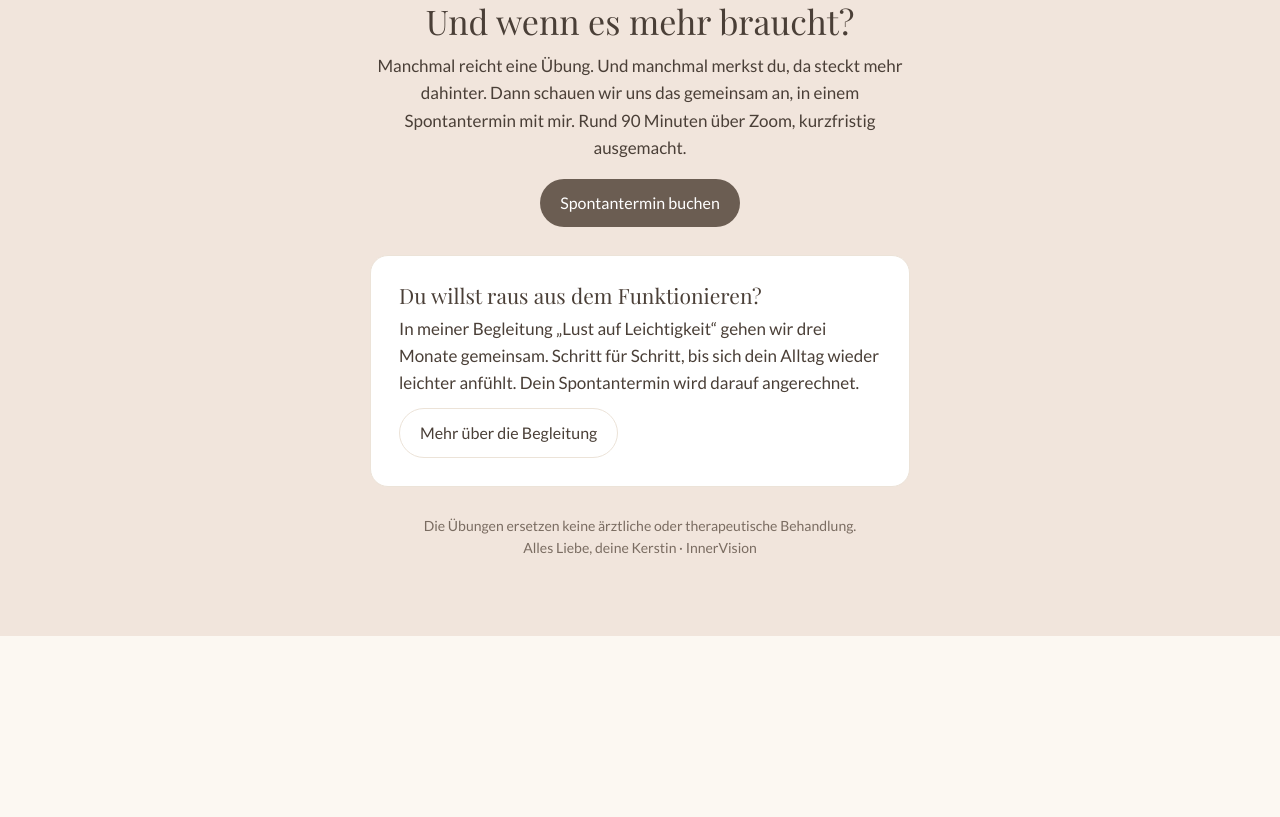
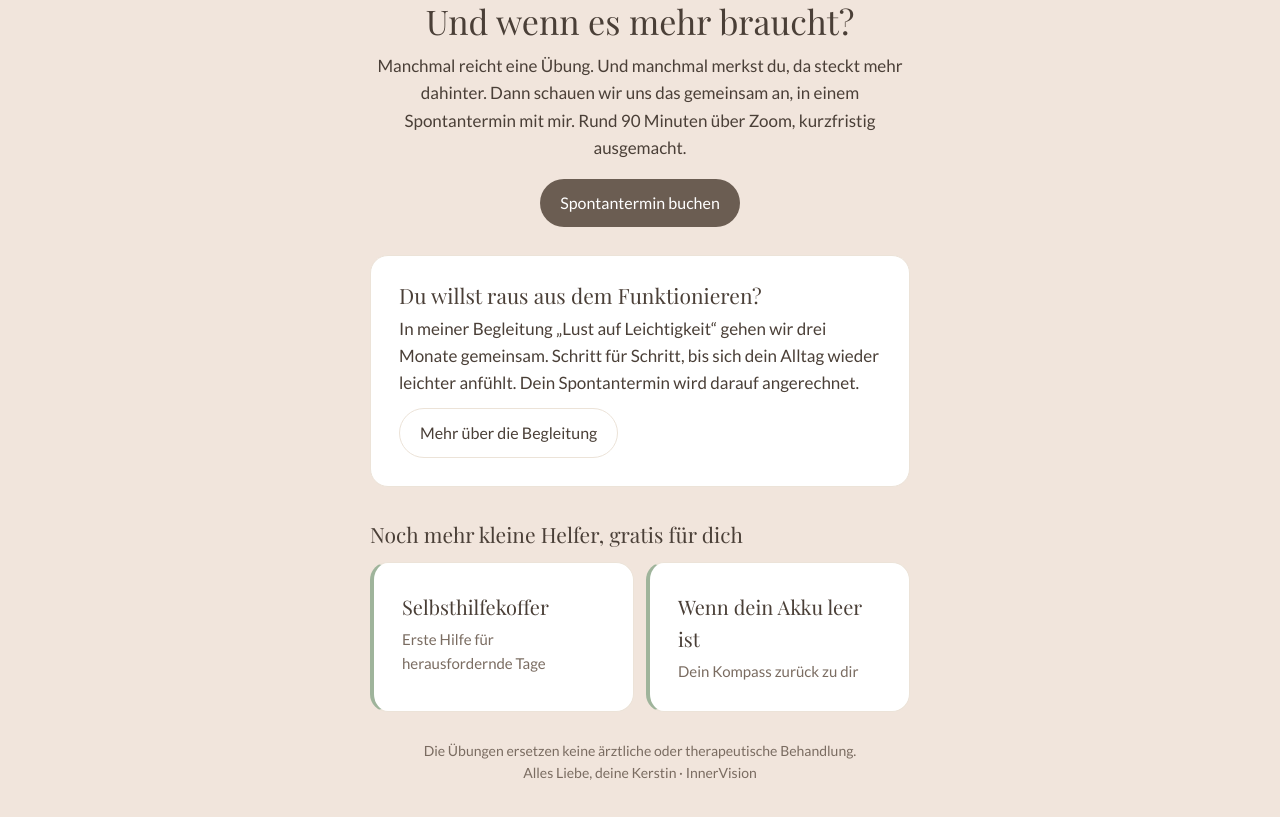
Before and after one commit to InnerVision-Kerstin/soforthilfe-leichtigkeit-q7v3, a plain HTML site: page index.html in a window 1280 px wide. Shown: the part 7300-8117 px from the top of the page. Before the commit the page ends 7936 px from the top, so only its background shows below. Drawn offline with nearby package versions, Linux system fonts and the light colour scheme.

Commit message:
Gratis Helfer als Downsell
Co-Authored-By: Claude Opus 5.5 <noreply@anthropic.com>
Claude-Session: https://claude.ai/code/session_01VGdCnbxnbqEbb5xFHUdTVR

```diff
--- a/index.html
+++ b/index.html
@@ -96,6 +96,11 @@ details summary{cursor:pointer;color:var(--soft);margin-top:18px;min-height:44px
 .about{display:grid;grid-template-columns:minmax(0,260px) minmax(0,1fr);gap:28px;align-items:center}
 .about img{width:100%;aspect-ratio:2/3;object-fit:cover;border-radius:18px;display:block}
 @media(max-width:600px){.about{grid-template-columns:1fr}.about img{max-width:280px;margin:0 auto}}
+.gifts{display:grid;grid-template-columns:repeat(auto-fit,minmax(220px,1fr));gap:12px;margin-top:4px}
+.gift{display:flex;flex-direction:column;gap:4px;text-decoration:none;color:var(--ink);margin-top:12px;border-left:4px solid var(--salbei)}
+.gift b{font-family:"Playfair Display",Georgia,serif;font-weight:400;font-size:20px}
+.gift span{font-size:15px;color:var(--soft)}
+.gift:hover,.gift:focus-visible{border-color:var(--rosa)}
 footer{background:light-dark(#f1e5dc,#2a221e);text-align:center}
 footer a{color:inherit}
 .small{font-size:14px;color:var(--soft)}
@@ -297,6 +302,13 @@ footer a{color:inherit}
       <p style="margin-top:8px">In meiner Begleitung „Lust auf Leichtigkeit“ gehen wir drei Monate gemeinsam. Schritt für Schritt, bis sich dein Alltag wieder leichter anfühlt. Dein Spontantermin wird darauf angerechnet.</p>
       <a class="btn light" href="https://innervision-kerstin.github.io/innervision/links/">Mehr über die Begleitung</a>
     </div>
+    <div style="max-width:540px;margin:36px auto 0;text-align:left">
+      <h3>Noch mehr kleine Helfer, gratis für dich</h3>
+      <div class="gifts">
+        <a class="card gift" href="https://innervision.mytentary.com/p/I4fGye"><b>Selbsthilfekoffer</b><span>Erste Hilfe für herausfordernde Tage</span></a>
+        <a class="card gift" href="https://innervision.mytentary.com/p/JB1uul"><b>Wenn dein Akku leer ist</b><span>Dein Kompass zurück zu dir</span></a>
+      </div>
+    </div>
     <p class="small" style="margin-top:28px">Die Übungen ersetzen keine ärztliche oder therapeutische Behandlung.<br>Alles Liebe, deine Kerstin · InnerVision</p>
   </div>
 </footer>
```
